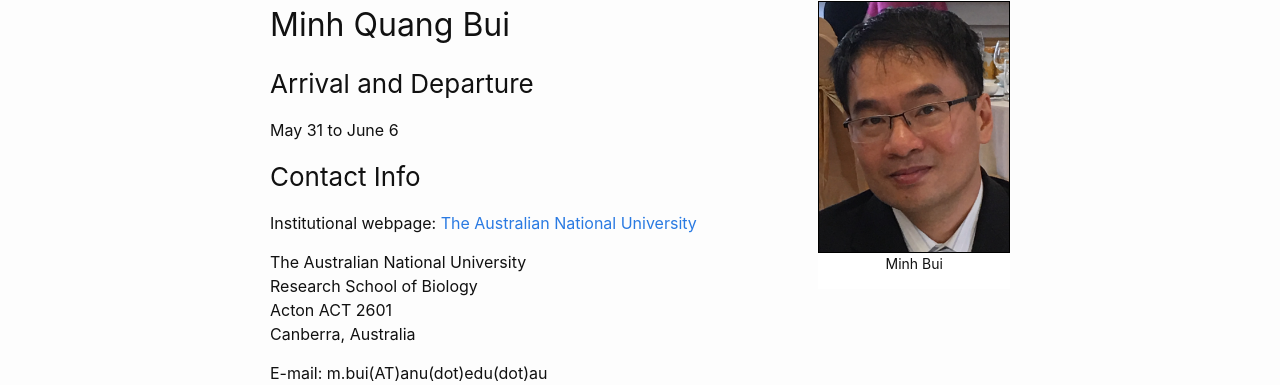
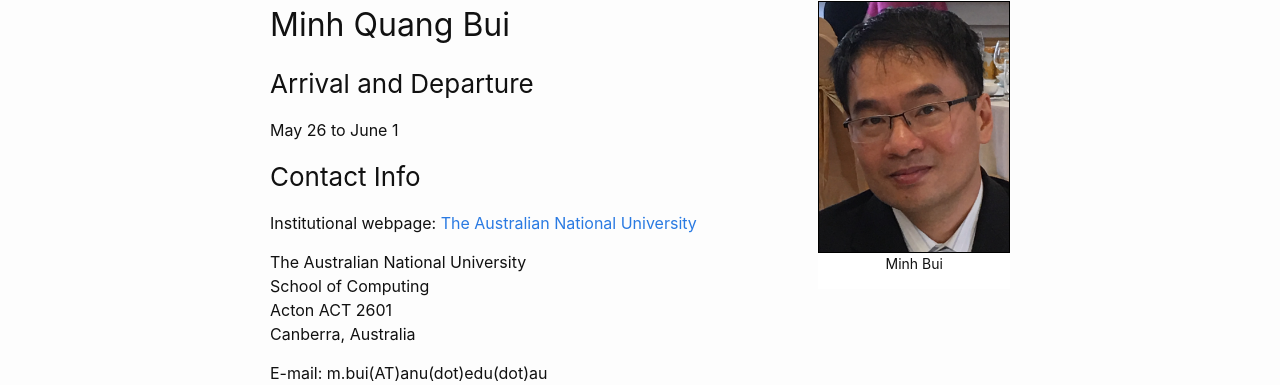
Before and after one commit to molevolworkshop/molevolworkshop.github.io, a Jekyll site: the page built from faculty/bui/bui.md, in a window 1280 px wide. Shown: the part 163-548 px from the top of the page. Built offline with Jekyll 4.4.1, drawn with Linux system fonts in a browser that asks for light colours.

Commit message:
Update dates and contact info

```diff
--- a/faculty/bui/bui.md
+++ b/faculty/bui/bui.md
@@ -9,14 +9,14 @@ permalink: /faculty-bui/
 
 ### Arrival and Departure
 
-May 31 to June 6
+May 26 to June 1
 
 ### Contact Info
 
 Institutional webpage: [The Australian National University](https://researchers.anu.edu.au/researchers/bui-m)
 
 The Australian National University<br>
-Research School of Biology<br>
+School of Computing<br>
 Acton ACT 2601<br>
 Canberra, Australia<br>
 
```
